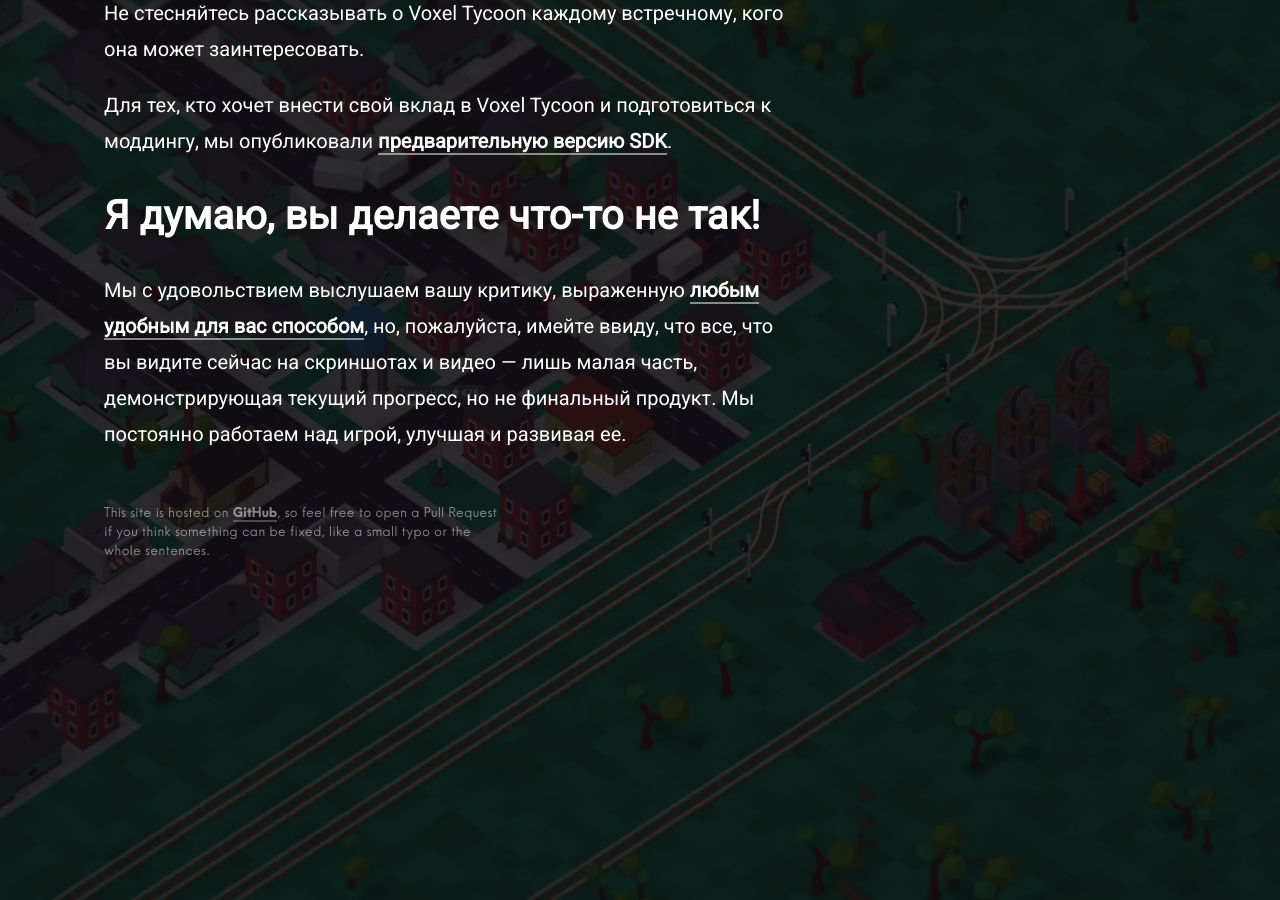
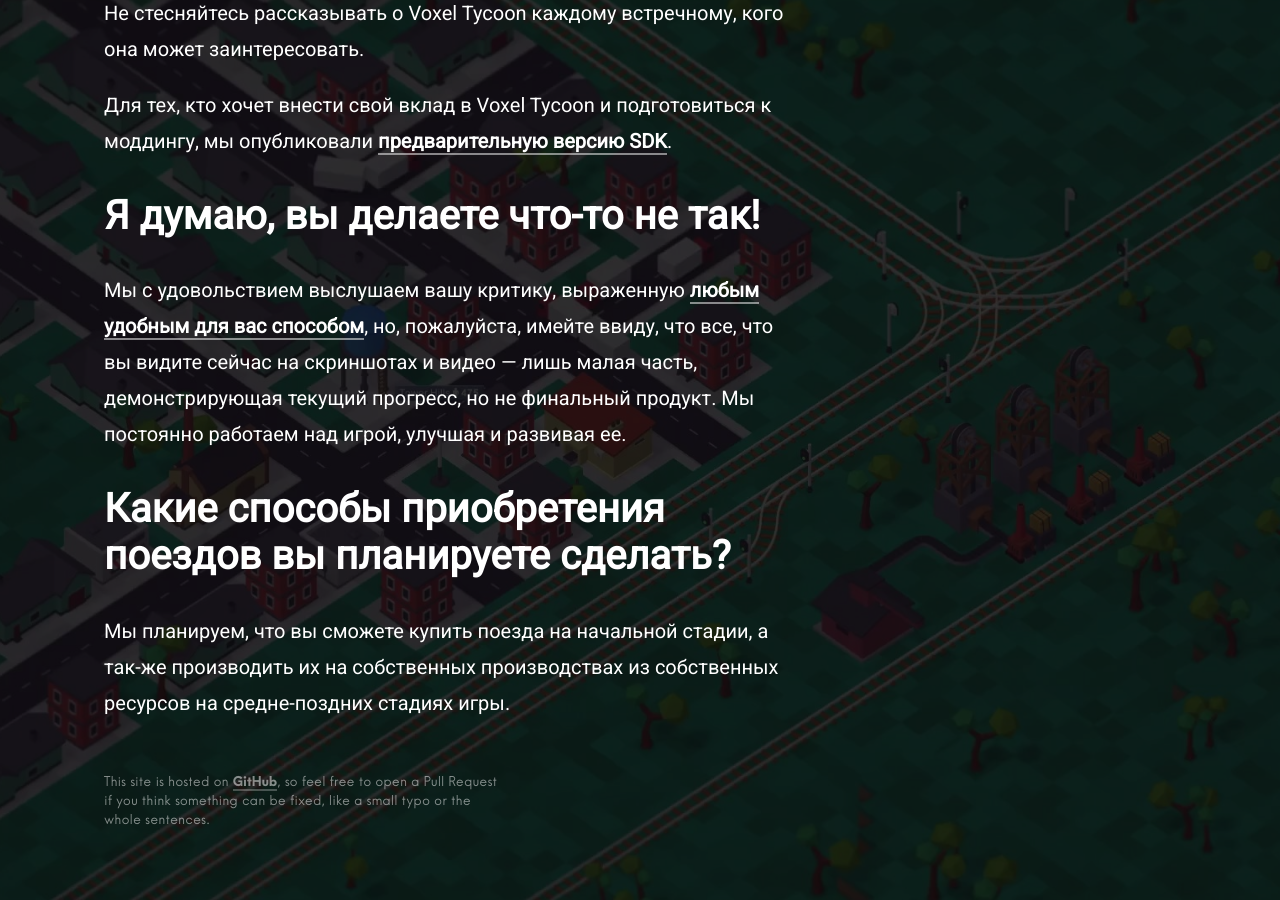
Before and after one commit to andrewpey/vtland, a Jekyll site: the page built from faq_ru.md, in a window 1280 px wide and 900 px high, scrolled down 6198 px. Built offline with Jekyll 4.4.1, drawn with Linux system fonts in a browser that asks for light colours; nearby versions of some CDN libraries.

Commit message:
1 Question added

```diff
--- a/faq_ru.md
+++ b/faq_ru.md
@@ -118,3 +118,7 @@
 ## Я думаю, вы делаете что-то не так!
 
 Мы с удовольствием выслушаем вашу критику, выраженную [любым удобным для вас способом](/contacts), но, пожалуйста, имейте ввиду, что все, что вы видите сейчас на скриншотах и видео — лишь малая часть, демонстрирующая текущий прогресс, но не финальный продукт. Мы постоянно работаем над игрой, улучшая и развивая ее.
+
+## Какие способы приобретения поездов вы планируете сделать?
+
+Мы планируем, что вы сможете купить поезда на начальной стадии, а так-же производить их на собственных производствах из собственных ресурсов на средне-поздних стадиях игры.
```
